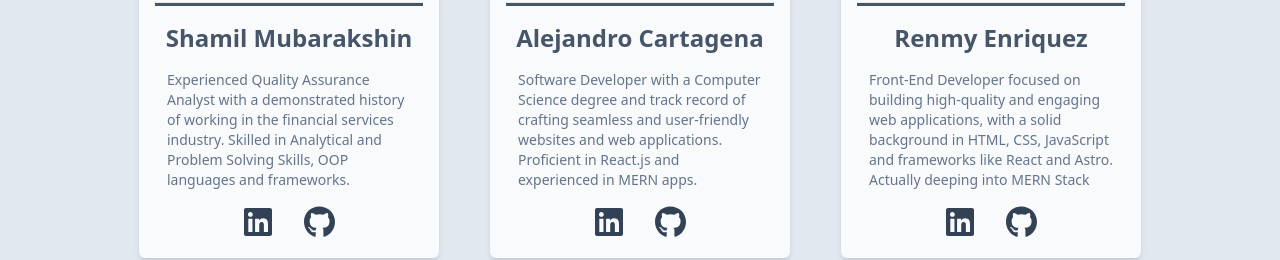
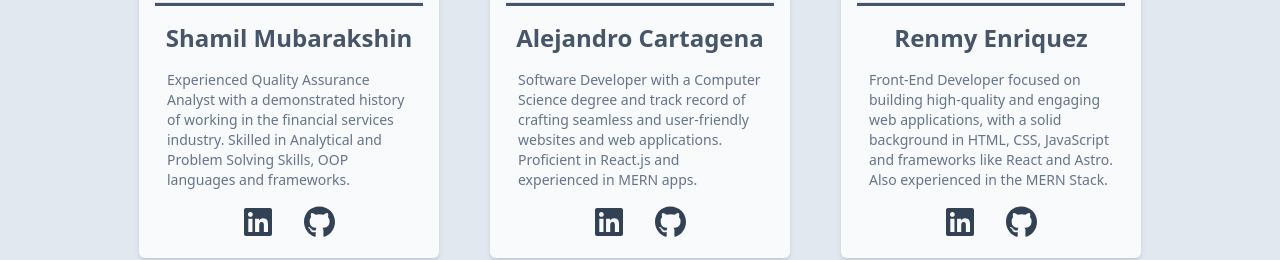
Before and after one commit to alejandro-cartagena/forSure-Hired-Client, a React (Vite) app: page /about in a window 1280 px wide. Shown: the part 822-1082 px from the top of the page. Built offline with nearby package versions, Linux system fonts and the light colour scheme; no server answers.

Commit message:
searchbar styling

```diff
--- a/src/pages/AboutPage.jsx
+++ b/src/pages/AboutPage.jsx
@@ -107,8 +107,8 @@ const AboutPage = () => {
             <p className="px-3 text-sm text-slate-500">
               Front-End Developer focused on building high-quality and engaging
               web applications, with a solid background in HTML, CSS, JavaScript
-              and frameworks like React and Astro. Actually deeping into MERN
-              Stack
+              and frameworks like React and Astro. Also experienced in the MERN
+              Stack.
             </p>
             <div className="flex justify-center items-center gap-8">
               <a href="https://www.linkedin.com/in/renmye/" target="_blank">
--- a/src/pages/JobDescriptionPage.jsx
+++ b/src/pages/JobDescriptionPage.jsx
@@ -53,30 +53,6 @@ const JobDescriptionPage = () => {
         </h1>
 
         <div className="flex flex-wrap justify-between items-center px-4 gap-2">
-          <div className="relative flex items-center gap-2">
-            {/* <select
-              //   onChange={(e) => setSorting(e.target.value)}
-              //   defaultValue={sorting}
-              className="block appearance-none w-full bg-slate-200 border border-gray-200 text-gray-700 py-1.5 px-3 pr-8 rounded-lg leading-tight focus:outline-none focus:bg-white focus:border-gray-500"
-              id="sorting"
-              name="sorting"
-            >
-              <option value="">All Jobs</option>
-              <option value="Newest">Newest</option>
-              <option value="Oldest">Oldest</option>
-              <option value="Payment(High-Low)">Payment(High-Low)</option>
-              <option value="Payment(Low-High)">Payment(Low-High)</option>
-            </select>
-            <div className="pointer-events-none absolute inset-y-0 right-0 flex items-center px-2 text-gray-700">
-              <svg
-                className="fill-current h-4 w-4"
-                xmlns="http://www.w3.org/2000/svg"
-                viewBox="0 0 20 20"
-              >
-                <path d="M9.293 12.95l.707.707L15.657 8l-1.414-1.414L10 10.828 5.757 6.586 4.343 8z" />
-              </svg>
-            </div> */}
-          </div>
           <input
             onChange={(e) => setSearching(e.target.value)}
             value={searching}
```
